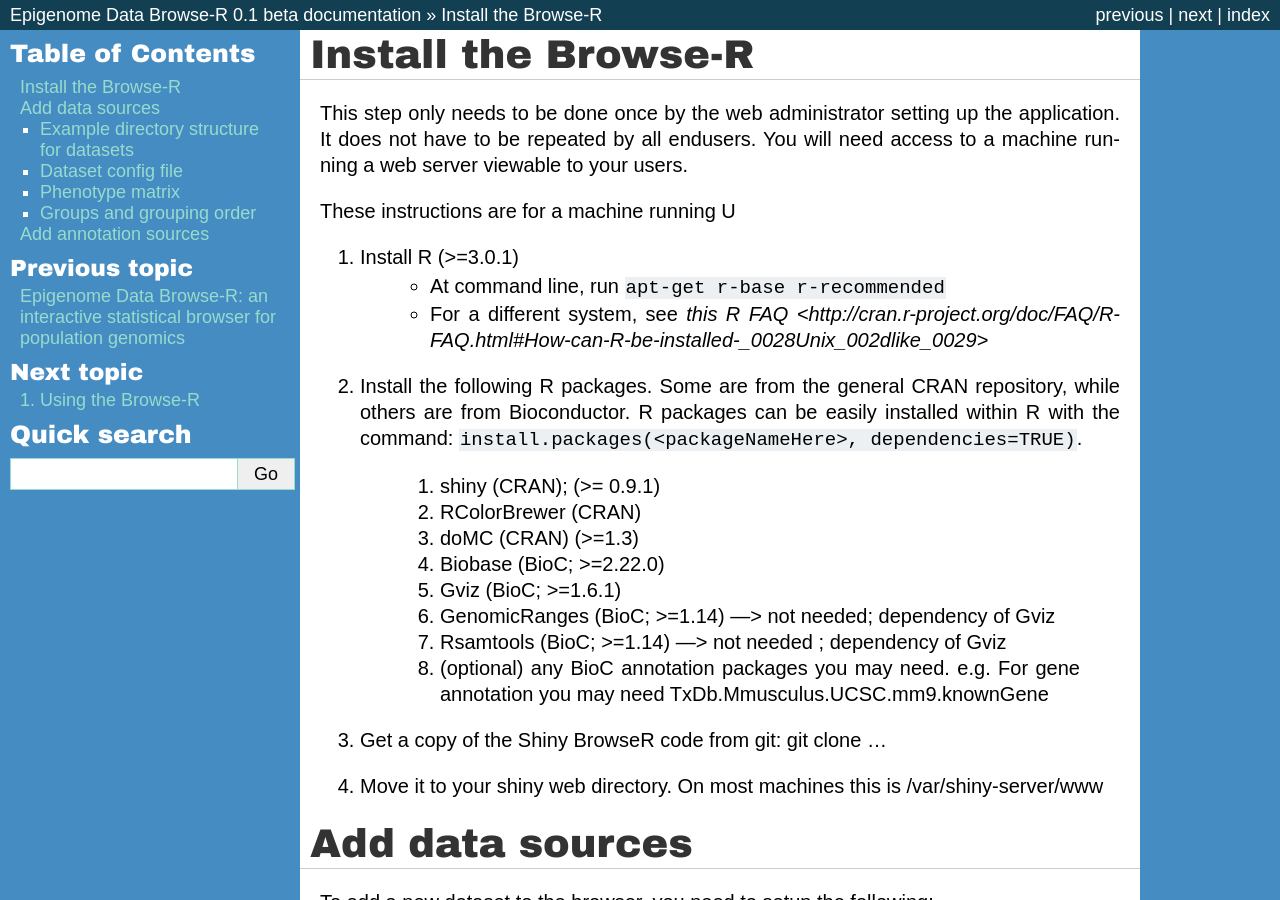
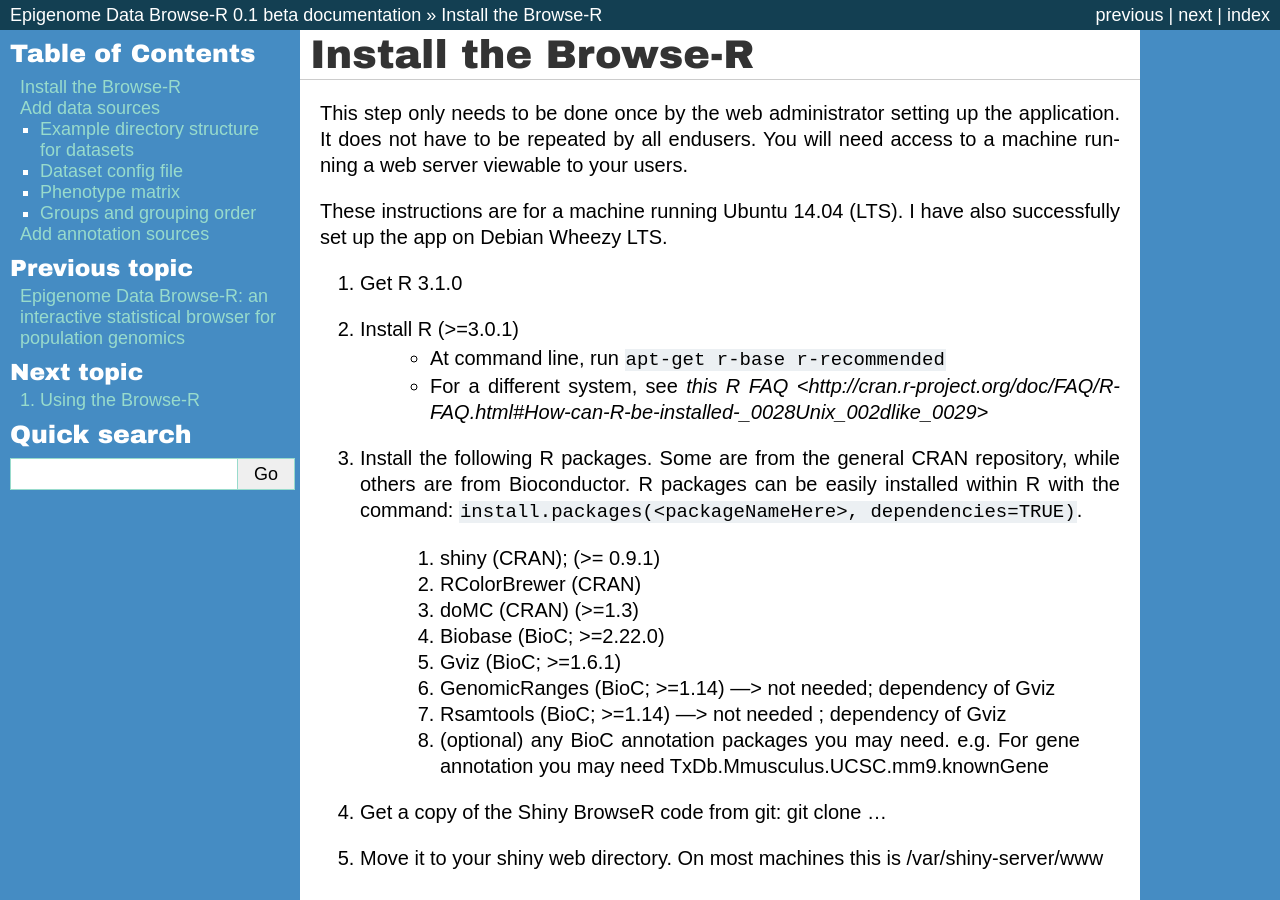
Before and after one commit to shraddhapai/shiny-data-browseR, a Sphinx documentation site: the page built from docs/install.rst, in a window 1280 px wide and 900 px high. Built offline with Sphinx 7.4.7, drawn with Linux system fonts in a browser that asks for light colours.

```diff
--- a/docs/install.rst
+++ b/docs/install.rst
@@ -11,7 +11,11 @@
 This step only needs to be done once by the web administrator setting up the application. It does not have to be repeated by all endusers.
 You will need access to a machine running a web server viewable to your users.
 
-These instructions are for a machine running U
+These instructions are for a machine running Ubuntu 14.04 (LTS). I have also successfully set up the app on Debian Wheezy LTS.
+
+#. Get R 3.1.0
+
+
 
 #. Install R (>=3.0.1)
 	* At command line, run ``apt-get r-base r-recommended``
```
Also changed, not shown: 3 other files.
